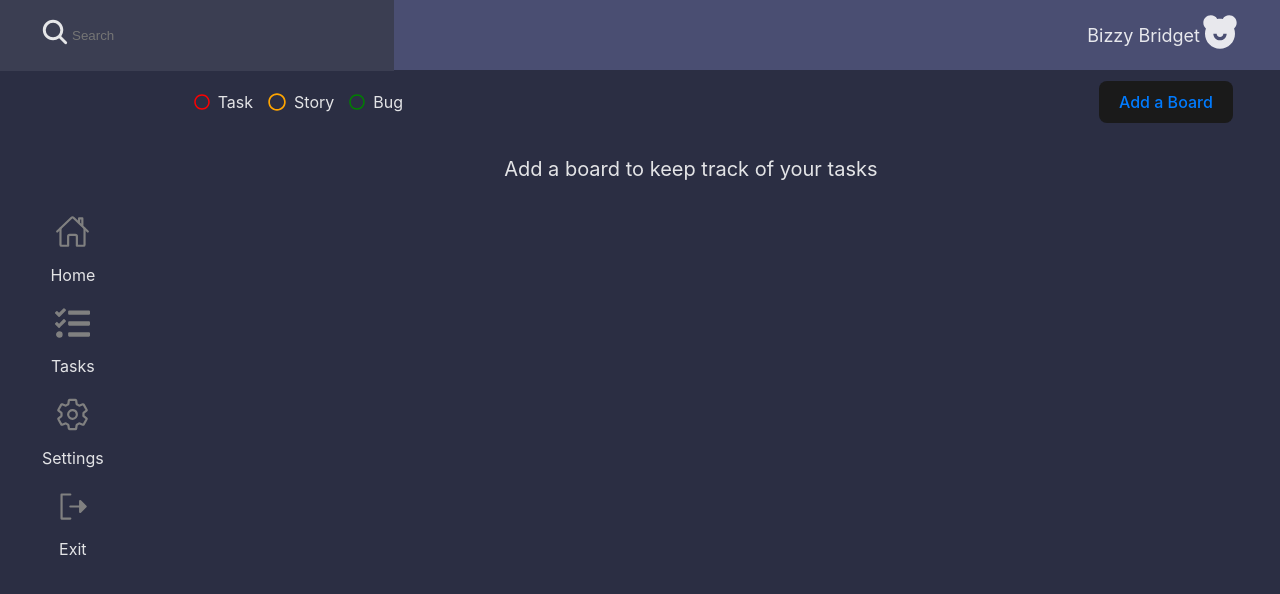
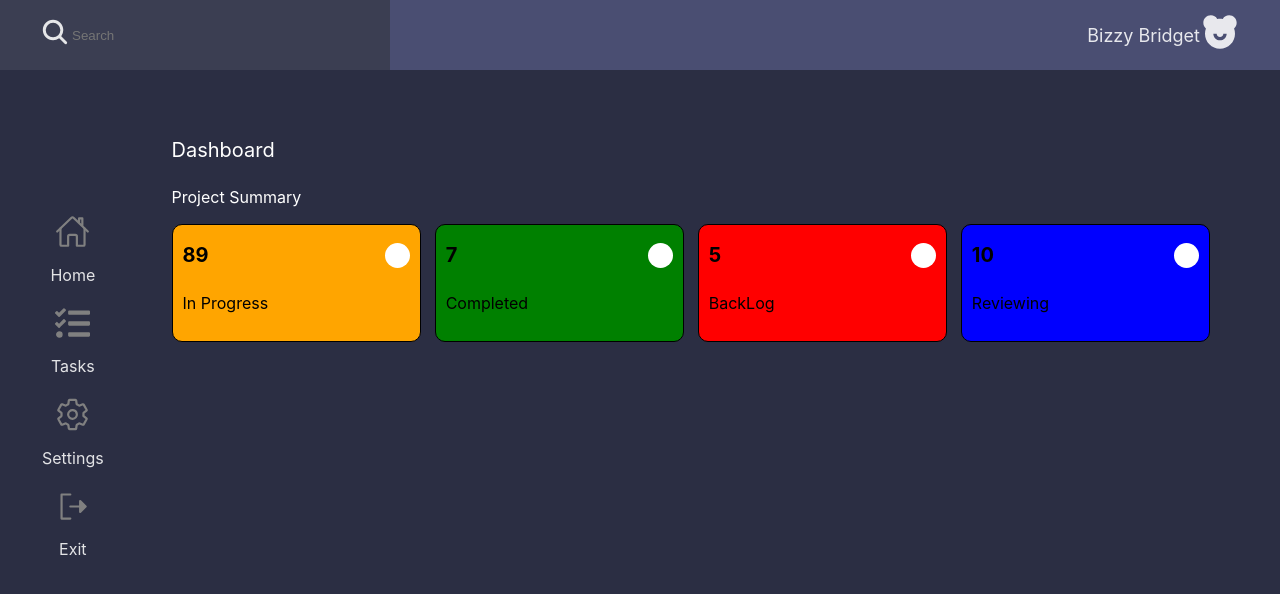
Before and after one commit to BridgetKas/ProductivityApp, a React (Vite) app: page / in a window 1280 px wide. Shown: the top 594 px of the page. Built offline with nearby package versions, Linux system fonts and the light colour scheme.

Commit message:
Added productivityApp

```diff
--- a/src/App.jsx
+++ b/src/App.jsx
@@ -3,6 +3,8 @@ import { createBrowserRouter,RouterProvider} from "react-router-dom";
 import LayoutPage from './layOut/layoutPage';
 import Board from './Components/Board/Board';
 import SettingsComponent from './Components/Settingsf/Settings';
+import Home from './Components/Home/home'
+
 
 
 
@@ -14,7 +16,7 @@ const router = createBrowserRouter([
     children: [
       {
         index: true,
-        element: <Board/>,
+        element:<Home/>,
       },
       {
         path:'tasks',
--- /dev/null
+++ b/src/Components/Home/home.jsx
@@ -0,0 +1,24 @@
+import HomeComponent from "./homeComponent"
+import styles from './homeComponent.module.css'
+
+function Home() {
+  return (
+    <div className={styles.outerContainer}>
+        <div className={styles.dashboardContainer}>
+            <p className={styles.dashboard}>Dashboard</p>
+            <div className = {styles.notifications}><ion-icon name="notifications-outline"></ion-icon></div>
+        </div>
+        <div>
+            <p className={styles.project}>Project Summary</p>
+        </div>
+        <div className={styles.mainContainer}>
+            <HomeComponent color="orange" title="In Progress" number="89"/>
+            <HomeComponent color="green" title="Completed" number="7"/>
+            <HomeComponent color="red" title="BackLog" number="5"/>
+            <HomeComponent color="blue" title = "Reviewing"number="10"/>
+        </div>
+    </div>
+  )
+}
+
+export default Home
--- /dev/null
+++ b/src/Components/Home/homeComponent.jsx
@@ -0,0 +1,19 @@
+import styles from './homeComponent.module.css'
+
+
+/* eslint-disable react/prop-types */
+function HomeComponent({title, number,color}) {
+  return (
+    <div className={styles.mainHomeContainer} style = {{backgroundColor:color}}>
+        <div  className = {styles.numberContainer}>
+            <p className={styles.number}>{number}</p>
+            <div className = {styles.icon}><ion-icon name="ellipsis-horizontal-outline"></ion-icon></div>
+        </div>
+        <div>
+            <p className = {styles.title}>{title}</p>
+        </div>
+    </div>
+  )
+}
+
+export default HomeComponent
--- /dev/null
+++ b/src/Components/Home/homeComponent.module.css
@@ -0,0 +1,101 @@
+* {
+    box-sizing: border-box;
+}
+.outerContainer {
+    width: 95%;
+    margin: 50px auto;
+    /* background-color:white; */
+}
+
+.dashboardContainer {
+    display: flex;
+    align-items: center;
+    justify-content: space-between;
+    padding: 10px;
+}
+
+.dashboard {
+    color:white;
+    font-size:20px;
+    margin: 5px 0;
+}
+
+.notifications {
+    color: white;
+    font-size: 22px;
+}
+
+.project {
+    color:white;
+    text-align: left;
+    padding-left: 10px;
+    margin: 5px 0;
+}
+.mainHomeContainer {
+    border: 1px solid black;
+    width:100%;
+    border-radius:10px;
+    padding: 10px;
+     margin-bottom: 10px;
+}
+
+.numberContainer {
+    display: flex;
+    align-items: center;
+    justify-content:space-between;
+}
+
+.number {
+    font-size:20px;
+    font-weight:bold;
+    margin: 5px 0;
+    color:black;
+}
+
+.title {
+    text-align: left;
+    color:black;
+}
+
+.icon {
+    height: 25px;
+    width: 25px;
+    background-color:white;
+    color: black;
+    display: flex;
+    align-items: center;
+    justify-content: center;
+    font-size: 20px;
+    border-radius: 50%;
+}
+
+.mainContainer {
+    display: flex;
+    align-items: center;
+    flex-wrap: wrap;
+    /* width: 98%; */
+    padding: 10px;
+    justify-content: space-between;
+     /* gap: 20px; */
+}
+
+@media(min-width:600px) {
+    .mainHomeContainer {
+        width: 48%;
+    }
+
+}
+
+@media(min-width:768px) {
+    .mainHomeContainer {
+        width: 33%;
+    }
+
+}
+
+@media(min-width:992px) {
+    .mainHomeContainer {
+        width: 24%;
+    }
+
+}
--- a/src/index.css
+++ b/src/index.css
@@ -4,6 +4,7 @@
   font-weight: 400;
   padding: 0;
   margin: 0;
+  box-sizing: border-box;
 
   color-scheme: light dark;
   color: rgba(255, 255, 255, 0.87);
```
